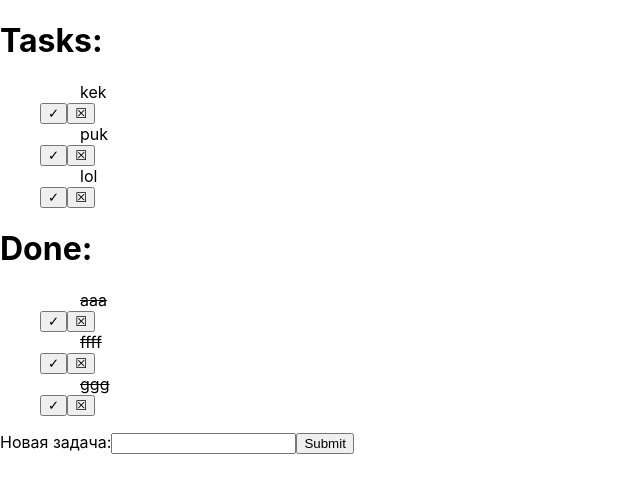
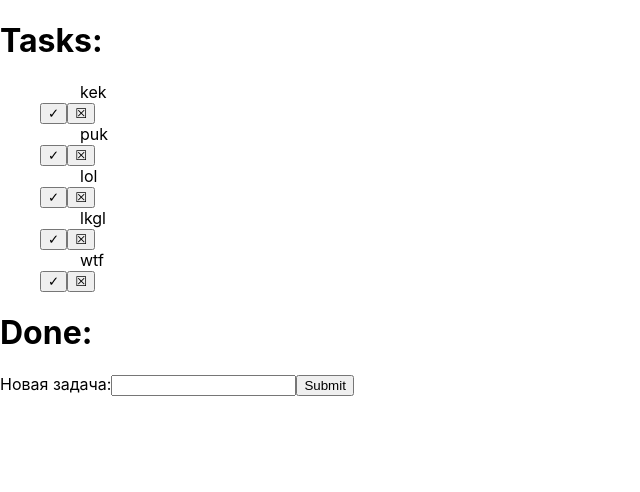
Before and after one commit to toriningenn/React-to-do-list-practice, a React (Create React App) app: page / in a window 1280 px wide. Shown: the top 492 px of the page, without its empty margins (0-640 px from the left). Built offline with nearby package versions, Linux system fonts and the light colour scheme.

Commit message:
Done list added

```diff
--- a/src/index.js
+++ b/src/index.js
@@ -6,12 +6,12 @@ class TODOApp extends React.Component {
     constructor(props) {
         super(props);
         this.state = {
-            tasks: ['kek', 'puk', 'lol'],
-            doneTasks: ['aaa', 'ffff', 'ggg'],
+            tasks: ['kek', 'puk', 'lol', 'lkgl','wtf'],
+            doneTasks: [],
         }
         this.addNewTask = this.addNewTask.bind(this);
         this.deleteThisTask = this.deleteThisTask.bind(this);
-        this.moveTaskToDone = this.moveTaskToDone.bind(this);
+        this.moveTask=this.moveTask.bind(this);
     }
 
     addNewTask(task) {
@@ -28,12 +28,25 @@ class TODOApp extends React.Component {
         }
     }
 
-    moveTaskToDone(taskIndex) {
-        const newArr = [...this.state.doneTasks];
-        const task = this.state.tasks[taskIndex];
-        this.deleteThisTask(taskIndex, this.state.tasks, 'todo')
-        newArr.push(task);
-        this.setState({doneTasks: newArr});
+    moveTask(taskIndex, dest) {
+        let newArr;
+        let task;
+        switch(dest) {
+            case 'toDone':
+                newArr = [...this.state.doneTasks];
+                task = this.state.tasks[taskIndex];
+                this.deleteThisTask(taskIndex, this.state.tasks, 'todo')
+                newArr.push(task);
+                this.setState({doneTasks: newArr});
+                break;
+            case 'backToTodo':
+                newArr = [...this.state.tasks];
+                task = this.state.doneTasks[taskIndex];
+                this.deleteThisTask(taskIndex, this.state.doneTasks,'done')
+                newArr.push(task);
+                this.setState({tasks: newArr});
+                break;
+        }
     }
 
     render() {
@@ -42,7 +55,7 @@ class TODOApp extends React.Component {
                 <Tasks todoList={this.state.tasks}
                        doneList={this.state.doneTasks}
                        deleteFunc={this.deleteThisTask}
-                       moveFunc={this.moveTaskToDone}/>
+                       moveFunc={this.moveTask}/>
                 <MyForm value={this.addNewTask}/>
             </div>
         );
@@ -90,8 +103,10 @@ class Tasks extends React.Component {
                     {this.props.todoList.map(task => (<div>
                         <ul>{task}</ul>
                         <DoneButton
-                            moveToDone={() =>
-                                this.props.moveFunc(this.props.todoList.indexOf(task))}/>
+                            move={() =>
+                                this.props.moveFunc(this.props.todoList.indexOf(task),
+                                    'toDone')}
+                        look={'✓'}/>
                         <DeleteButton
                             value={() => this.props.deleteFunc(
                                 this.props.todoList.indexOf(task),
@@ -104,8 +119,10 @@ class Tasks extends React.Component {
                         {this.props.doneList.map(task => (<div>
                             <ul><s>{task}</s></ul>
                             <DoneButton
-                                moveToDone={() =>
-                                    this.props.moveFunc(this.props.todoList.indexOf(task))}/>
+                                move={() =>
+                                    this.props.moveFunc(this.props.doneList.indexOf(task),
+                                        'backToTodo')}
+                                look={'X'}/>
                             <DeleteButton
                                 value={() => this.props.deleteFunc(
                                     this.props.doneList.indexOf(task),
@@ -123,21 +140,17 @@ class Tasks extends React.Component {
 class DoneButton extends React.Component {
     constructor(props) {
         super(props);
-        this.state = {
-            done: false,
-        }
         this.clickHandler = this.clickHandler.bind(this);
     }
 
     clickHandler(event) {
         event.preventDefault();
-        this.setState({done: !this.state.done});
-        this.props.moveToDone();
+        this.props.move();
     }
 
     render() {
         return (
-            <button onClick={this.clickHandler}>{this.state.done ? 'X' : '✓'}</button>
+            <button onClick={this.clickHandler}>{this.props.look}</button>
         );
     }
 }
```
